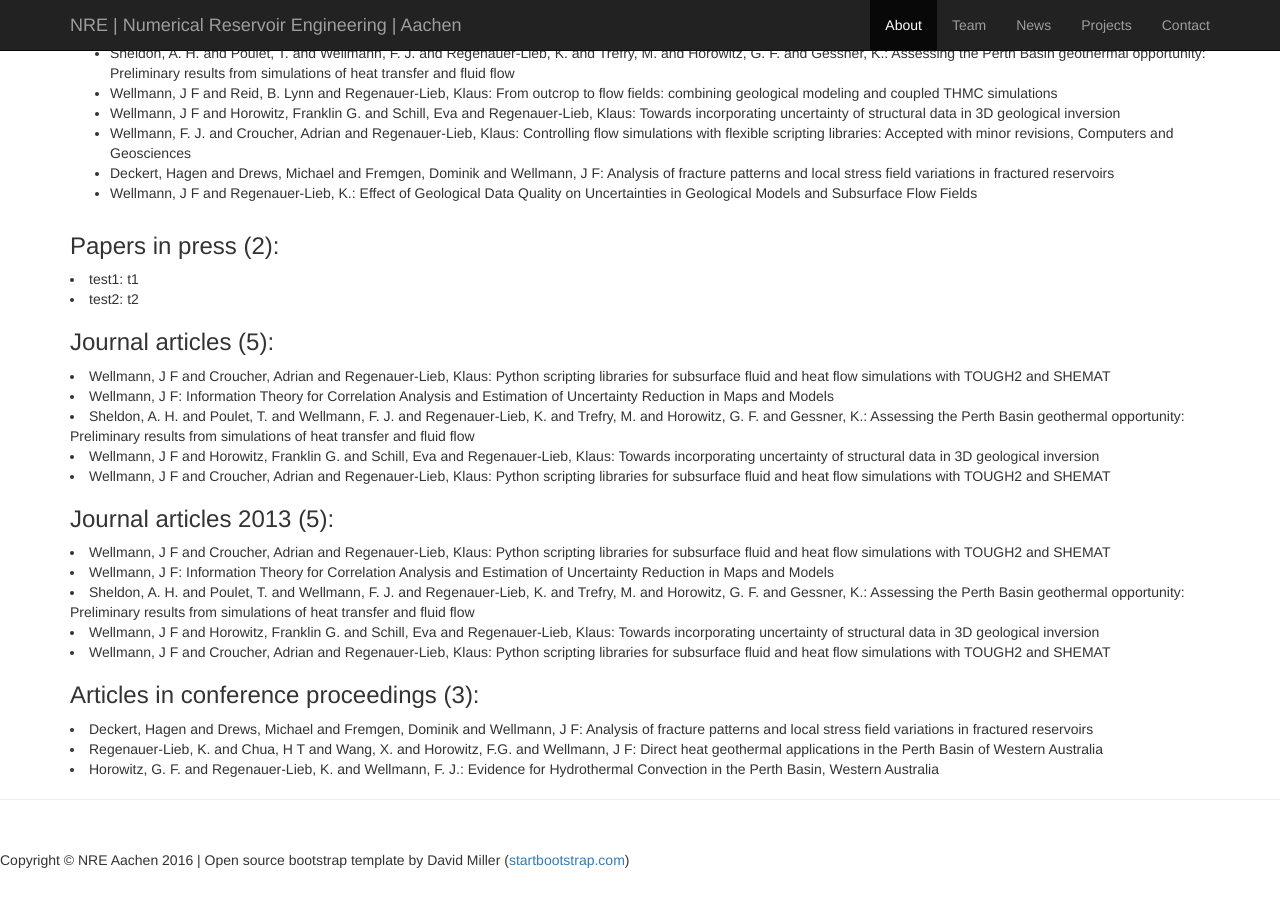
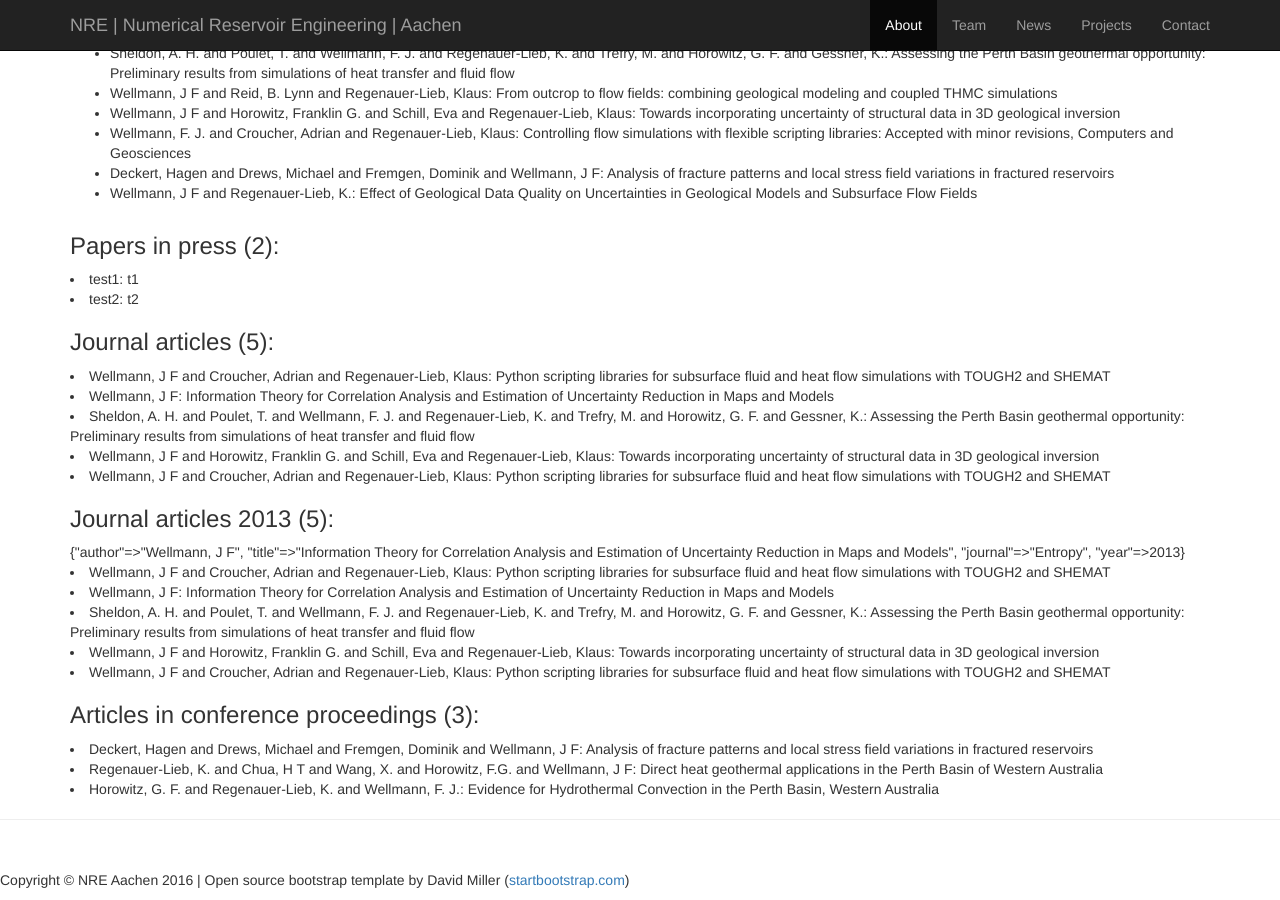
Before and after one commit to nre-aachen/nre-aachen.github.io, a Jekyll site: the page built from about/about.html, in a window 1280 px wide and 900 px high, scrolled down 1175 px. Built offline with Jekyll 4.4.1, drawn with Linux system fonts in a browser that asks for light colours.

Commit message:
eliminate formating error, about.html

```diff
--- a/about/about.html
+++ b/about/about.html
@@ -73,7 +73,7 @@ permalink: /about/
 </div>
 <div class="container">
     <h3>Journal articles 2013 ({{ site.data.test.journal.size }}):</h3>
-   <!-- {{ site.data.test.journal | where:"year","2013" }} -->
+    {{ site.data.test.journal | where:"year","2013" }}
 {% for paper in site.data.test.journal | where:"year","2013" %}
   <li>
   {{paper.author}}: {{paper.title}}
```
